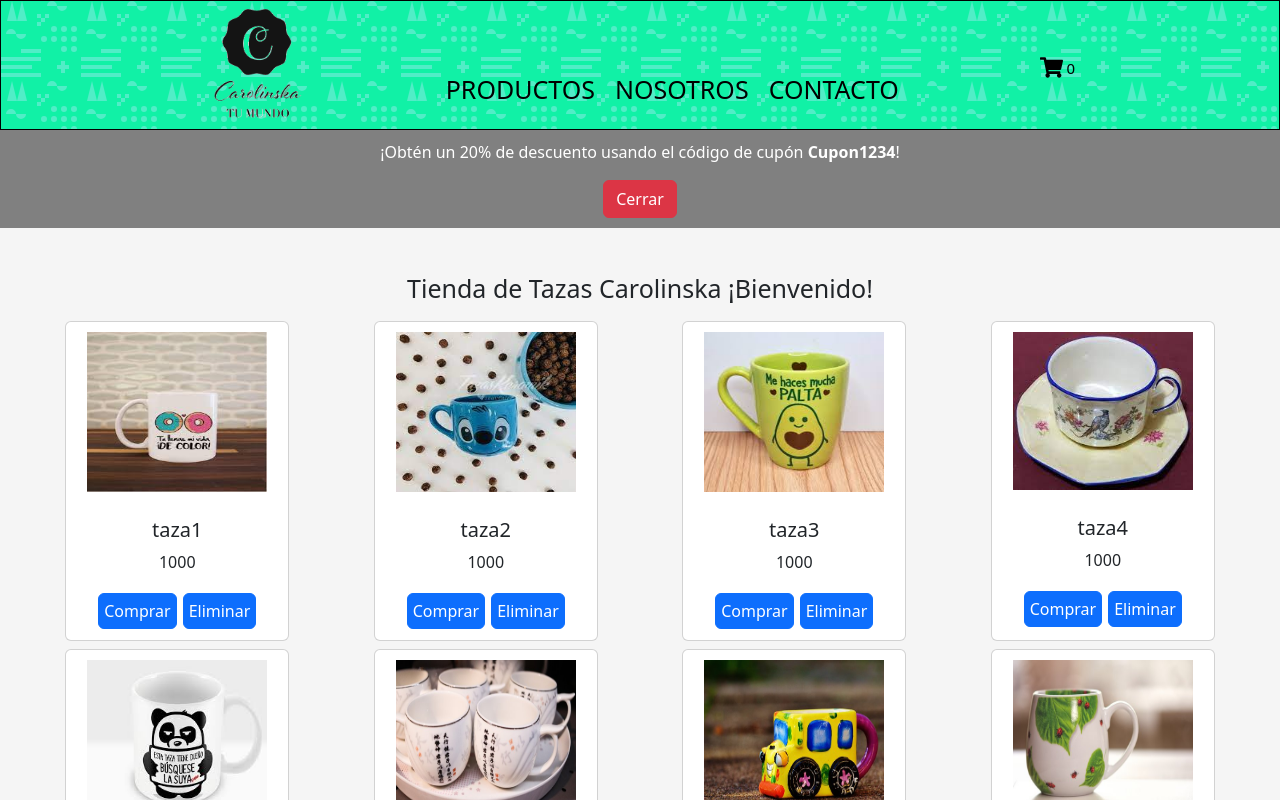
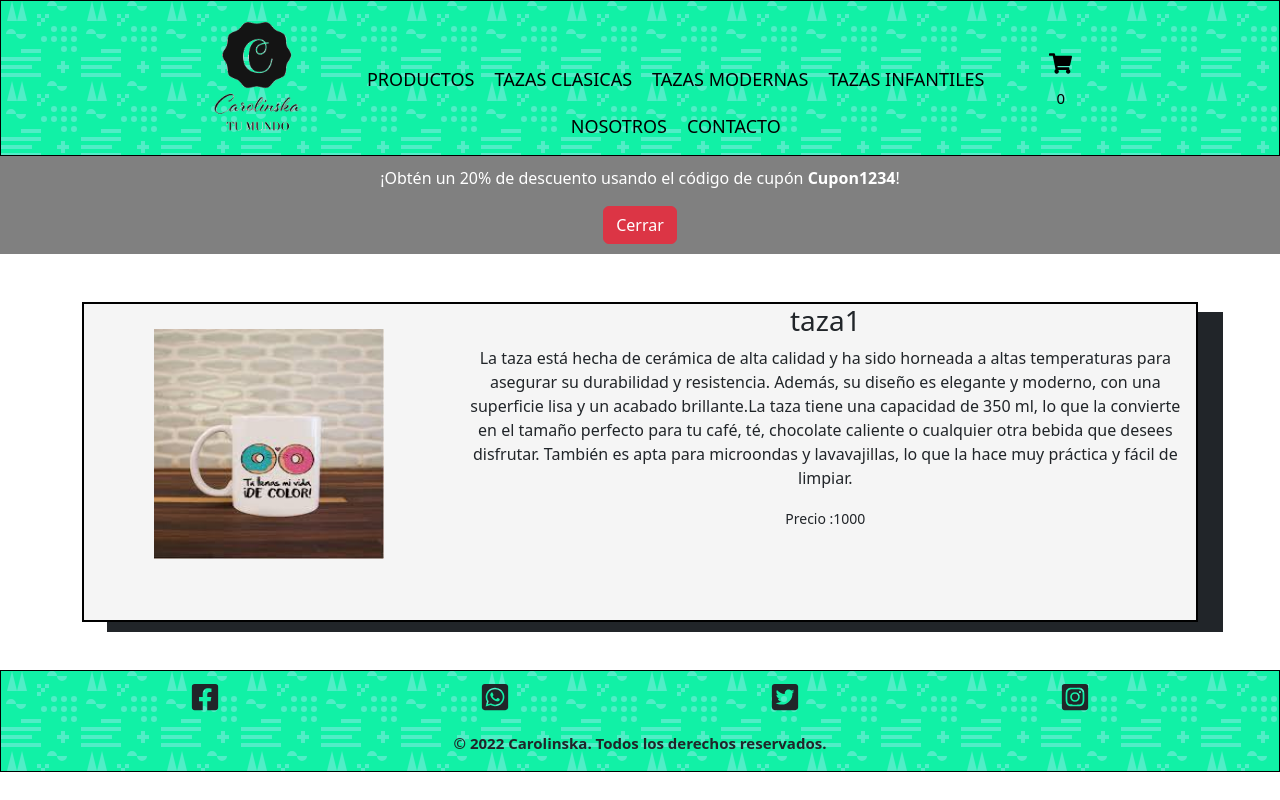
Before and after one commit to emigillini/EntregaFinal-Gillini-React, a React (Create React App) app: page /Detail/1 in a window 1280 px wide. Before the commit this address led to /. Shown: the top 800 px of the page. Built offline with nearby package versions, Linux system fonts and the light colour scheme.

Commit message:
preentrega1-gillini

```diff
--- a/src/App.js
+++ b/src/App.js
@@ -10,6 +10,7 @@ import { Banner } from './components/Banner/Banner';
 import { BrowserRouter, Routes, Route, Navigate} from 'react-router-dom';
 import { Nosotros } from './components/Nosotros/Nosotros';
 import { Formul } from './components/Formul/Formul';
+import { ItemDetailContainer } from './components/ItemDetailContainer/ItemDetailContainer';
 
 
 
@@ -27,10 +28,13 @@ function App() {
 
       <Routes>
 
-      <Route exact path='/' element={<ItemListContainer/> }/>
-      <Route exact path='/Nosotros' element={<Nosotros/> }/>
-      <Route exact path='/Formul' element={<Formul/> }/>
-      <Route path="*" element={ <Navigate to={"/"} />}/>
+      <Route path='/' element={<ItemListContainer/> }/>
+      <Route path='/Nosotros' element={<Nosotros/> }/>
+      <Route path='/Productos' element={<ItemListContainer/> }/>
+      <Route path='/Productos/:categoryId' element={<ItemListContainer/> }/>
+      <Route path='/Formul' element={<Formul/> }/>
+      <Route path='/Detail/:itemId' element={<ItemDetailContainer/> }/>
+     <Route path="*" element={ <Navigate to={"/"} />}/>
 
 
       </Routes>
--- a/src/components/CardProducto/CardProducto.js
+++ b/src/components/CardProducto/CardProducto.js
@@ -1,21 +1,26 @@
 import './CardProducto.scss'
-import Button from 'react-bootstrap/Button';
 import Card from 'react-bootstrap/Card';
+import { Link } from 'react-router-dom';
 
 
 
-export const CardProducto = ({title, text, img}) => {
+export const CardProducto = ({title, text, img, cat, id}) => {
     return (
       <Card style={{ width: '14rem' }} className= "card_container">
+
         <Card.Img variant="top" src={img} className="image_card"/>
         <Card.Body>
           <Card.Title>{title}</Card.Title>
+
           <Card.Text>
-            {text}
+            Precio ={text}
           </Card.Text>
-          <Button className="button"variant="primary">Comprar</Button>
-          <Button className="button" variant="primary">Eliminar</Button>
+          <Card.Text className='text'>Categoria = {cat}</Card.Text>
+          <Link to={`/detail/${id}`} className="btn btn-primary" variant="primary">VER MAS</Link>
+
+
         </Card.Body>
+
       </Card>
     );
   }
--- a/src/components/CardProducto/CardProducto.scss
+++ b/src/components/CardProducto/CardProducto.scss
@@ -1,7 +1,8 @@
 
 .card_container{
     width: 300px;
-    height: 320px;
+    height: 360px;
+    box-shadow: 4px 6px;
 }
 .image_card{
     width: 200px;
@@ -13,3 +14,6 @@
     padding: 5px;
     margin: 3px;
 }
+.text{
+    font-size: 10px;
+}
--- /dev/null
+++ b/src/components/ItemDetail/ItemDetail.js
@@ -0,0 +1,21 @@
+import './ItemDetail.scss'
+
+export const ItemDetail = ({ item }) => {
+    console.log(item);
+    return (
+
+        <div className=' container container_detail' >
+            <div className='row'>
+            <div className='col-4'>  <img className='imagen_detail' src={item.img} alt="Imagen de producto"></img></div>
+            <div className='col-8'>
+                <h3 className="texto ">{item.name}</h3>
+                <p className="texto">{item.description}</p>
+                <small>Precio :{item.precio}</small>
+            </div>
+
+            </div>
+
+        </div>
+
+    )
+    }
--- /dev/null
+++ b/src/components/ItemDetail/ItemDetail.scss
@@ -0,0 +1,13 @@
+.container_detail{
+    background-color: whitesmoke;
+    border: 2px solid black;
+    box-shadow: 25px 10px;
+    width: auto;
+    height: 320px;
+    .imagen_detail{
+        margin-top: 15px;
+        padding: 10px;
+        width: 250px;
+        height: 250px;
+    }
+}
--- /dev/null
+++ b/src/components/ItemDetailContainer/ItemDetailContainer.js
@@ -0,0 +1,45 @@
+import { useEffect, useState } from "react"
+import { useParams } from "react-router"
+import { pedirProd } from "../../helpers/pedirDatos"
+import { ItemDetail } from "../ItemDetail/ItemDetail"
+import { ColorRing } from "react-loader-spinner"
+
+
+export const ItemDetailContainer=()=>{
+    const [item, SetItem]= useState(null)
+    const [loading, SetLoading]= useState(true)
+
+
+    const {itemId} =useParams()
+
+ useEffect(()=>{
+    SetLoading(true)
+
+   pedirProd()
+        .then((res)=>{
+            SetItem(res.find((prod)=> prod.id === Number(itemId)))
+        })
+        .finally(()=>{
+            SetLoading(false)
+        })
+
+},[itemId]);
+
+return(
+    <div className="container my-5">
+        {
+            loading
+            ?<div>
+            <br/>
+            <br/>
+            <br/>
+            <ColorRing height={250} width={250} />
+            </div>
+            :<ItemDetail item={item}/>
+        }
+
+    </div>
+
+)
+
+}
--- a/src/components/ItemListContainer/ItemListContainer.js
+++ b/src/components/ItemListContainer/ItemListContainer.js
@@ -11,14 +11,20 @@ export const ItemListContainer=()=>{
 
     const [productos, setProductos]= useState([]);
     const [loading, setLoading]= useState(true);
-    const params = useParams()
-    console.log(params)
+
+    const {categoryId} = useParams()
+    console.log({categoryId})
 
     useEffect(()=>{
         setLoading(true)
         pedirProd()
         .then((res)=>{
+            if (categoryId){
+                setProductos(res.filter((prod)=>prod.categoria === categoryId))
+        }  else{
             setProductos(res)
+        }
+
         })
         .catch((rech)=>{
             console.log(rech)
@@ -26,7 +32,7 @@ export const ItemListContainer=()=>{
         .finally(()=>{
             setLoading(false)
         })
-    },[])
+    },[categoryId])
 
     return(
         <div className='itemlistcontainer container-fluid '>
@@ -35,14 +41,18 @@ export const ItemListContainer=()=>{
 
         {
             loading
-                ?<ColorRing height={250} width={250}/>
+                ?<div>
+                    <br/>
+                    <ColorRing height={250} width={250} />
+                </div>
+
                 :<div className=' row '>
 
                 {productos.map((prods)=>(
 
                 <div key={prods.id} className='itemlistcontainer_product  col pb-2 '>
 
-                <CardProducto title ={prods.name} text={prods.precio} img={prods.img}/>
+                <CardProducto title ={prods.name} text={prods.precio} img={prods.img} cat={prods.categoria} id={prods.id}/>
 
                 </div>
 
--- a/src/components/NavBar/NavBar.js
+++ b/src/components/NavBar/NavBar.js
@@ -15,6 +15,9 @@ export const NavBar = ( )=>{
                 <nav className="navbar">
 
                     <Link className="navbar_link" to={"/"}>Productos</Link>
+                    <Link className="navbar_link" to={"/Productos/Clasicas"}>Tazas Clasicas</Link>
+                    <Link className="navbar_link" to={"/Productos/Modernas"}> Tazas Modernas</Link>
+                    <Link className="navbar_link" to={"/Productos/Infantiles"}>Tazas Infantiles</Link>
                     <Link className="navbar_link" to={"./Nosotros"}>Nosotros</Link>
                     <Link className="navbar_link" to={"./Formul"}>Contacto</Link>
 
--- a/src/components/NavBar/NavBar.scss
+++ b/src/components/NavBar/NavBar.scss
@@ -19,7 +19,7 @@
             margin-top: 50px;
             gap: 20px;
             padding: 15px;
-            font-size: 25px;
+            font-size: 18px;
             .navbar_link{
             color: black;
             text-decoration: none;
--- a/src/data/data.js
+++ b/src/data/data.js
@@ -12,13 +12,13 @@ import taza10 from '../imagenes/diaptaza4.jpg'
 
 
 export const data=[
-    {id:1, name: "taza1", precio: 1000 ,img: taza1, categoria: "Modernas"},
-    {id:2, name: "taza2", precio: 1000 ,img:taza2, categoria: "Modernas"},
-    {id:3, name: "taza3", precio: 1000 ,img:taza3, categoria: "Modernas"},
-    {id:4, name: "taza4", precio: 1000 ,img:taza4, categoria: "Clasicas"},
-    {id:5, name: "taza5", precio: 1000 ,img:taza10, categoria: "Infantiles"},
-    {id:6, name: "taza6", precio: 1000 ,img:taza6, categoria: "Clasicas"},
-    {id:7, name: "taza7", precio: 1000 ,img:taza7, categoria: "Infantiles"},
-    {id:8, name: "taza8", precio: 1000 ,img:taza8, categoria: "Clasicas"},
-    {id:8, name: "taza9", precio: 1000 ,img:taza9, categoria: "Infantiles"},
-    {id:8, name: "taza10", precio: 1000 ,img:taza5, categoria: "Clasicas"}]
+    {id:1, name: "taza1", precio: 1000 ,img: taza1, categoria: "Modernas", description: "La taza está hecha de cerámica de alta calidad y ha sido horneada a altas temperaturas para asegurar su durabilidad y resistencia. Además, su diseño es elegante y moderno, con una superficie lisa y un acabado brillante.La taza tiene una capacidad de 350 ml, lo que la convierte en el tamaño perfecto para tu café, té, chocolate caliente o cualquier otra bebida que desees disfrutar. También es apta para microondas y lavavajillas, lo que la hace muy práctica y fácil de limpiar."},
+    {id:2, name: "taza2", precio: 1200 ,img:taza2, categoria: "Modernas" , description: "La taza está hecha de cerámica de alta calidad y ha sido horneada a altas temperaturas para asegurar su durabilidad y resistencia. Además, su diseño es elegante y moderno, con una superficie lisa y un acabado brillante.La taza tiene una capacidad de 350 ml, lo que la convierte en el tamaño perfecto para tu café, té, chocolate caliente o cualquier otra bebida que desees disfrutar. También es apta para microondas y lavavajillas, lo que la hace muy práctica y fácil de limpiar."},
+    {id:3, name: "taza3", precio: 1400 ,img:taza3, categoria: "Modernas" , description: "La taza está hecha de cerámica de alta calidad y ha sido horneada a altas temperaturas para asegurar su durabilidad y resistencia. Además, su diseño es elegante y moderno, con una superficie lisa y un acabado brillante.La taza tiene una capacidad de 350 ml, lo que la convierte en el tamaño perfecto para tu café, té, chocolate caliente o cualquier otra bebida que desees disfrutar. También es apta para microondas y lavavajillas, lo que la hace muy práctica y fácil de limpiar."},
+    {id:4, name: "taza4", precio: 1600 ,img:taza4, categoria: "Clasicas" , description: "La taza está hecha de cerámica de alta calidad y ha sido horneada a altas temperaturas para asegurar su durabilidad y resistencia. Además, su diseño es elegante y moderno, con una superficie lisa y un acabado brillante.La taza tiene una capacidad de 350 ml, lo que la convierte en el tamaño perfecto para tu café, té, chocolate caliente o cualquier otra bebida que desees disfrutar. También es apta para microondas y lavavajillas, lo que la hace muy práctica y fácil de limpiar."},
+    {id:5, name: "taza5", precio: 1800 ,img:taza10, categoria: "Infantiles" , description: "La taza está hecha de cerámica de alta calidad y ha sido horneada a altas temperaturas para asegurar su durabilidad y resistencia. Además, su diseño es elegante y moderno, con una superficie lisa y un acabado brillante.La taza tiene una capacidad de 350 ml, lo que la convierte en el tamaño perfecto para tu café, té, chocolate caliente o cualquier otra bebida que desees disfrutar. También es apta para microondas y lavavajillas, lo que la hace muy práctica y fácil de limpiar."},
+    {id:6, name: "taza6", precio: 1100 ,img:taza6, categoria: "Clasicas" , description: "La taza está hecha de cerámica de alta calidad y ha sido horneada a altas temperaturas para asegurar su durabilidad y resistencia. Además, su diseño es elegante y moderno, con una superficie lisa y un acabado brillante.La taza tiene una capacidad de 350 ml, lo que la convierte en el tamaño perfecto para tu café, té, chocolate caliente o cualquier otra bebida que desees disfrutar. También es apta para microondas y lavavajillas, lo que la hace muy práctica y fácil de limpiar."},
+    {id:7, name: "taza7", precio: 1300 ,img:taza7, categoria: "Infantiles" , description: "La taza está hecha de cerámica de alta calidad y ha sido horneada a altas temperaturas para asegurar su durabilidad y resistencia. Además, su diseño es elegante y moderno, con una superficie lisa y un acabado brillante.La taza tiene una capacidad de 350 ml, lo que la convierte en el tamaño perfecto para tu café, té, chocolate caliente o cualquier otra bebida que desees disfrutar. También es apta para microondas y lavavajillas, lo que la hace muy práctica y fácil de limpiar." },
+    {id:8, name: "taza8", precio: 1500 ,img:taza8, categoria: "Clasicas" , description: "La taza está hecha de cerámica de alta calidad y ha sido horneada a altas temperaturas para asegurar su durabilidad y resistencia. Además, su diseño es elegante y moderno, con una superficie lisa y un acabado brillante.La taza tiene una capacidad de 350 ml, lo que la convierte en el tamaño perfecto para tu café, té, chocolate caliente o cualquier otra bebida que desees disfrutar. También es apta para microondas y lavavajillas, lo que la hace muy práctica y fácil de limpiar."},
+    {id:9, name: "taza9", precio: 1700 ,img:taza9, categoria: "Infantiles" , description: "La taza está hecha de cerámica de alta calidad y ha sido horneada a altas temperaturas para asegurar su durabilidad y resistencia. Además, su diseño es elegante y moderno, con una superficie lisa y un acabado brillante.La taza tiene una capacidad de 350 ml, lo que la convierte en el tamaño perfecto para tu café, té, chocolate caliente o cualquier otra bebida que desees disfrutar. También es apta para microondas y lavavajillas, lo que la hace muy práctica y fácil de limpiar."},
+    {id:10, name: "taza10", precio: 1900 ,img:taza5, categoria: "Clasicas" , description: "La taza está hecha de cerámica de alta calidad y ha sido horneada a altas temperaturas para asegurar su durabilidad y resistencia. Además, su diseño es elegante y moderno, con una superficie lisa y un acabado brillante.La taza tiene una capacidad de 350 ml, lo que la convierte en el tamaño perfecto para tu café, té, chocolate caliente o cualquier otra bebida que desees disfrutar. También es apta para microondas y lavavajillas, lo que la hace muy práctica y fácil de limpiar."}]
```
Also changed, not shown: src/components/Formul/Formul.js (+11 -10 lines), src/components/Nosotros/Nosotros.js (+12 -1 lines).
